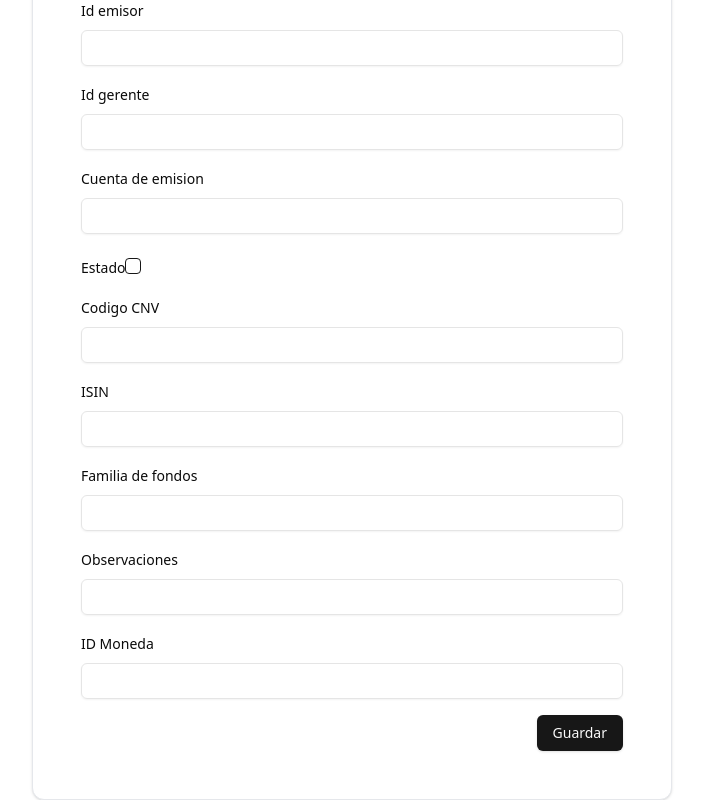
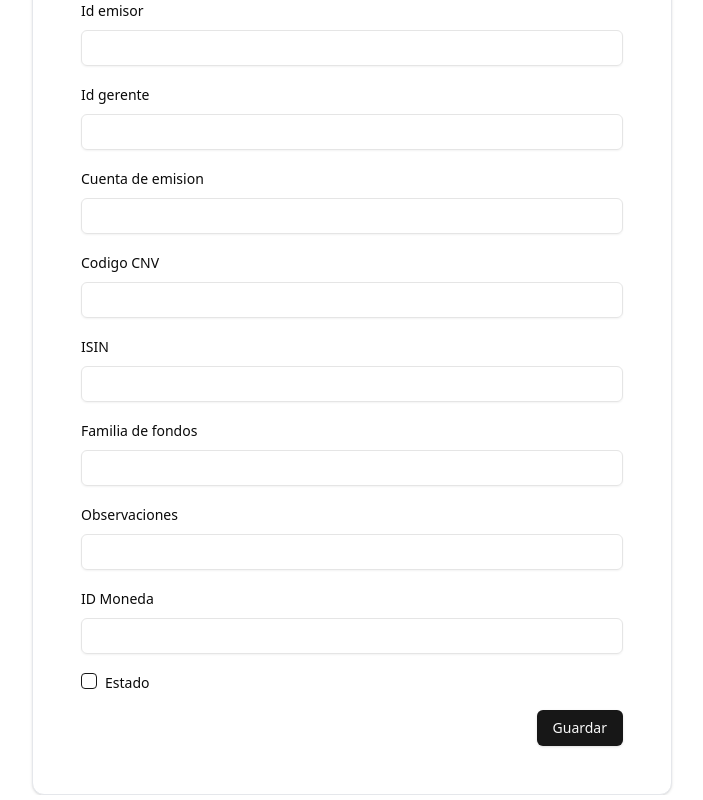
Before and after one commit to teamcubation/byma-front, a React (Vite) app in the folder heber-especies-front/: page /Form-Especie in a window 1280 px wide. Shown: the part 596-1396 px from the top of the page, without its empty margins (288-991 px from the left). Built offline with nearby package versions, Linux system fonts and the light colour scheme.

Commit message:
Cambio el estilo del checkbox del estado

```diff
--- a/heber-especies-front/src/components/especie/FormEspecie.tsx
+++ b/heber-especies-front/src/components/especie/FormEspecie.tsx
@@ -280,21 +280,8 @@ const FormEspecie = () => {
                             </FormItem>
                         )}
                     />
-                    {<FormField
-                        control={form.control}
-                        name="estado"
-                        render={({ field }) => (
-                            <FormItem>
-                                <FormLabel>Estado</FormLabel>
-                                <FormControl>
-                                    <Checkbox checked={field.value} onCheckedChange={field.onChange} />
-                                </FormControl>
-                                <FormMessage />
-                            </FormItem>
-                        )}
-                    />
-                    /*
-                    <FormField
+
+                    {/* <FormField
                         control={form.control}
                         name="vigencia"
                         render={({ field }) => (
@@ -319,7 +306,7 @@ const FormEspecie = () => {
                                 <FormMessage />
                             </FormItem>
                         )}
-                    /> */}
+                    />  */}
                             <FormField
                                 control={form.control}
                                 name="codigoCNV"
@@ -385,7 +372,22 @@ const FormEspecie = () => {
                                     </FormItem>
                                 )}
                             />
-
+                            <FormField
+                                control={form.control}
+                                name="estado"
+                                render={({ field }) => (
+                                    <FormItem>
+                                        <FormControl>
+                                            <Checkbox
+                                                checked={field.value}
+                                                onCheckedChange={field.onChange}
+                                            />
+                                        </FormControl>
+                                        <FormLabel>Estado</FormLabel>
+                                        <FormMessage />
+                                    </FormItem>
+                                )}
+                            />
 
 
                             <div className="flex justify-end">
```
